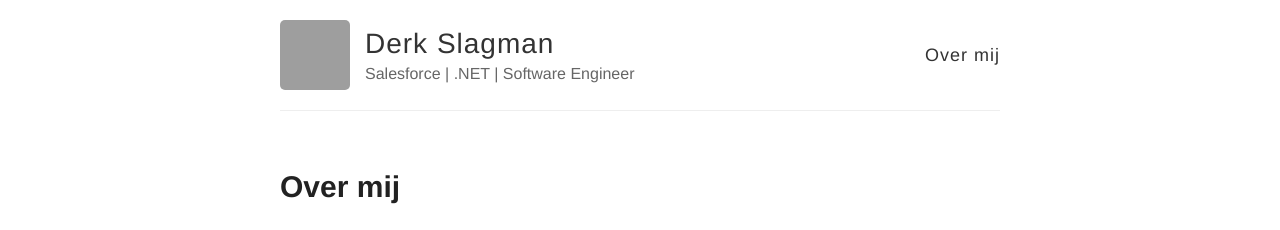
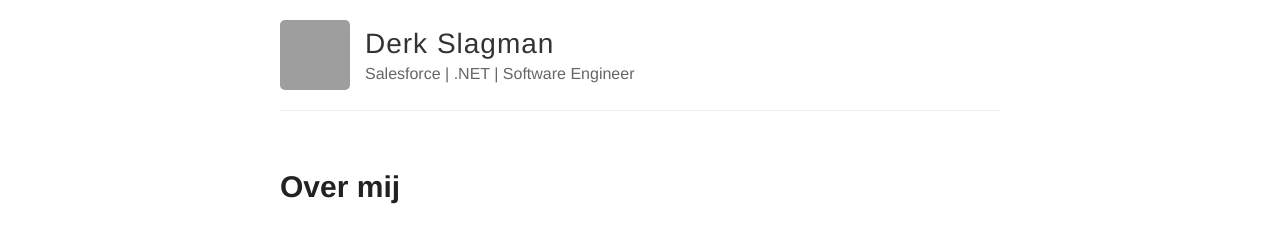
Before and after one commit to dslagman/dslagman.github.io, a Jekyll site: the page built from about.md, in a window 1280 px wide. Shown: the top 230 px of the page. Built offline with Jekyll 4.4.1, drawn with Linux system fonts in a browser that asks for light colours; grey boxes are pictures that could not be loaded.

Commit message:
removed unused images removed link to about (as it is in index for now)

```diff
--- a/_layouts/default.html
+++ b/_layouts/default.html
@@ -28,7 +28,7 @@
 
           <nav>
             <!-- <a href="{{ site.baseurl }}/">Blog</a> -->
-            <a href="{{ site.baseurl }}/over-mij">Over mij</a>
+            <!-- <a href="{{ site.baseurl }}/over-mij">Over mij</a> -->
           </nav>
         </header>
       </div>
```
Also changed, not shown: images/config.png (deleted), images/first-post.png (deleted), images/jekyll-logo.png (deleted), images/jekyll-now-theme-screenshot.jpg (deleted), images/step1.gif (deleted).
